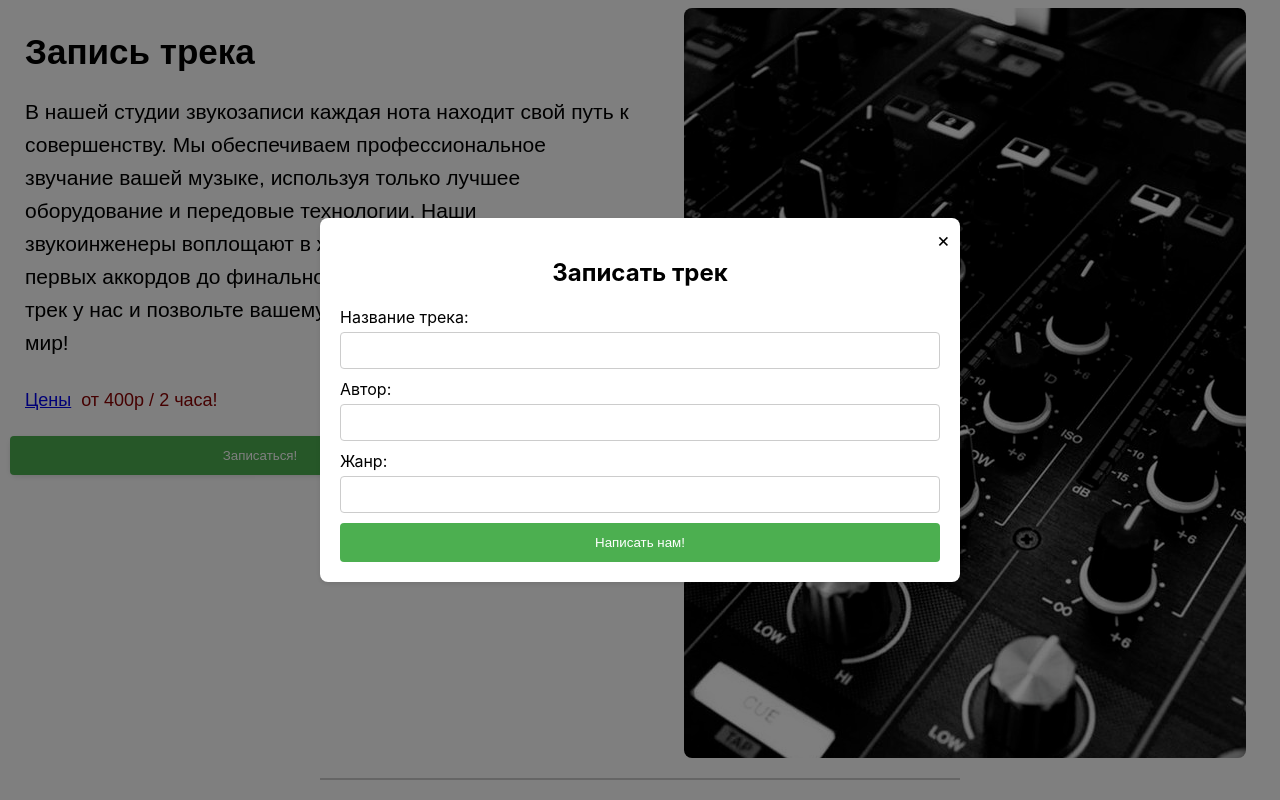
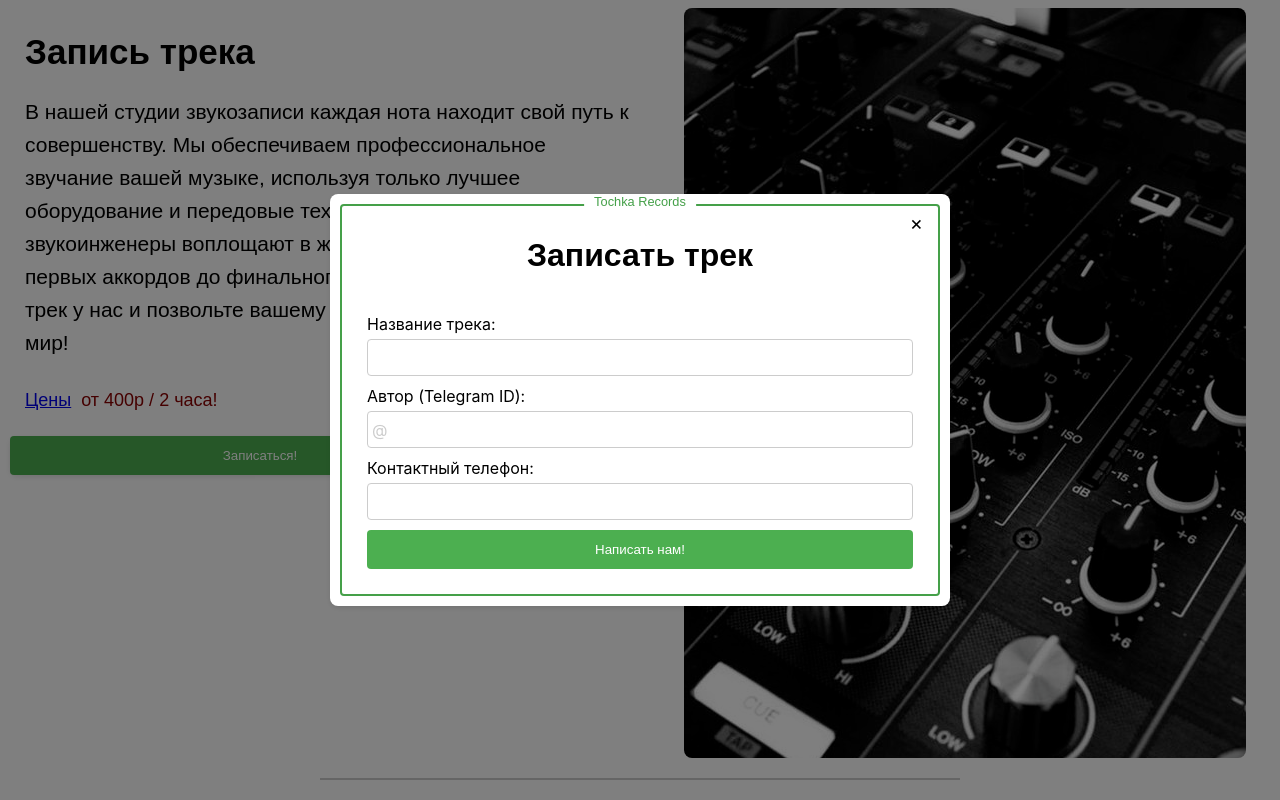
Before and after one commit to timofey1704/tochka-www, a React (Create React App) app in the folder frontend/: page / in a window 1280 px wide. Both pictures are taken after a click on the button "Записаться!". Shown: the part 628-1428 px from the top of the page. Built offline with nearby package versions, Linux system fonts and the light colour scheme.

Commit message:
form refactor

```diff
--- a/frontend/src/components/Navigation/Home.jsx
+++ b/frontend/src/components/Navigation/Home.jsx
@@ -1,6 +1,5 @@
 import { NavLink } from 'react-router-dom'
 import React, { useState } from 'react'
-// import TrackForm from '../TrackForm/TrackForm'
 import TrackFormPopup from '../TrackFormPopup/TrackFormPopup'
 import './Home.css'
 import swiperImg1 from '../../img/swiperImg1.jpeg'
@@ -59,7 +58,6 @@ const Home = () => {
       {isPopupOpen && (
         <TrackFormPopup onClose={() => setIsPopupOpen(false)} />
       )}{' '}
-      {/* если попап открыт, рендерим его */}
     </>
   )
 }
--- a/frontend/src/components/TrackForm/TrackForm.css
+++ /dev/null
@@ -1,19 +0,0 @@
-.track-form .spinner {
-  animation: spinner 1s infinite linear;
-  margin-left: 10px;
-}
-
-@keyframes spinner {
-  from {
-    transform: rotate(0deg);
-  }
-
-  to {
-    transform: rotate(360deg);
-  }
-}
-
-.form-header {
-  text-align: center;
-  margin-bottom: 20px;
-}
--- a/frontend/src/components/TrackFormPopup/TrackFormPopup.css
+++ b/frontend/src/components/TrackFormPopup/TrackFormPopup.css
@@ -13,12 +13,31 @@
 .popup {
   position: relative;
   background-color: white;
-  padding: 20px;
+  padding: 10px;
   border-radius: 8px;
   box-shadow: 0 2px 5px rgba(0, 0, 0, 0.1);
-  max-width: 600px; /* Увеличиваем максимальную ширину */
-  width: 90%; /* Используем процентное значение для адаптивности */
-  margin: 0 auto; /* Центрируем по горизонтали */
+  max-width: 600px;
+  width: 90%;
+  margin: 0 auto;
+}
+
+.popup-border {
+  padding: 25px;
+  border: 2px solid #45a049;
+  border-radius: 4px;
+  position: relative;
+}
+
+.popup-title {
+  font-family: 'Palanquin', sans-serif;
+  color: #45a049;
+  font-size: 0.8rem;
+  position: absolute;
+  top: -12px;
+  left: 50%;
+  transform: translateX(-50%);
+  background-color: white;
+  padding: 0 10px;
 }
 
 .popup input {
@@ -55,6 +74,10 @@
   margin-left: 10px;
 }
 
+.phone-input-container {
+  margin-bottom: 15px;
+}
+
 @keyframes spinner {
   from {
     transform: rotate(0deg);
@@ -67,12 +90,16 @@
 .form-header {
   text-align: center;
   margin-bottom: 20px;
+  font-family: 'Palanquin', sans-serif;
+  font-size: 2rem;
+  position: relative; /* Добавляем позиционирование */
+  top: -20px; /* Поднимаем заголовок */
 }
 
 .close-icon {
   position: absolute;
-  top: 10px;
-  right: 10px;
+  top: 5px;
+  right: 15px;
   font-size: 20px;
   cursor: pointer;
 }
@@ -81,14 +108,35 @@
   color: red;
 }
 
-/* Адаптивные стили для мобильной верстки */
+.author-input-container {
+  position: relative;
+}
+
+.at-symbol {
+  position: absolute;
+  left: 5px;
+  top: 40%;
+  transform: translateY(-50%);
+  opacity: 0.5;
+}
+
+.at-symbol.empty {
+  opacity: 0.2;
+}
+
+#author {
+  padding-left: 20px;
+}
+
+/* mobile */
 @media (max-width: 768px) {
   .popup {
-    width: 100%; /* Устанавливаем ширину на 100% для мобильных устройств */
+    width: 100vw;
+    max-width: none;
   }
 
   .close-icon {
-    top: 5px; /* Поднимаем иконку закрытия для мобильной верстки */
-    right: 5px; /* Перемещаем иконку закрытия для мобильной верстки */
+    top: 5px;
+    right: 5px;
   }
 }
--- a/frontend/src/components/TrackFormPopup/TrackFormPopup.js
+++ b/frontend/src/components/TrackFormPopup/TrackFormPopup.js
@@ -11,20 +11,21 @@ import './TrackFormPopup.css'
 const TrackFormPopup = ({ onClose }) => {
   const [title, setTitle] = useState('')
   const [author, setAuthor] = useState('')
-  const [genre, setGenre] = useState('')
+  const [phone, setPhone] = useState('')
   // eslint-disable-next-line
   const [isLoading, setIsLoading] = useState(false)
+  const [isAuthorEmpty, setIsAuthorEmpty] = useState(true)
   const isLoadingViaAPI = useSelector(selectIsLoadingViaAPI)
   const dispatch = useDispatch()
 
   const handleTelegramRequest = async () => {
-    if (!title || !author || !genre) {
+    if (!title || !author || !phone) {
       dispatch(setError('Поля не могут быть пустыми!'))
       return
     }
     setIsLoading(true)
     const trackDetails = {
-      message: `Название трека: ${title}, Автор: ${author}, Жанр: ${genre}`,
+      message: `Название трека: ${title}, Автор: ${author}, Контактный номер: ${phone}`,
     }
     try {
       await dispatch(
@@ -34,7 +35,7 @@ const TrackFormPopup = ({ onClose }) => {
         })
       )
       setIsLoading(false)
-      onClose() // закрываем попап после успешной отправки данных
+      onClose()
     } catch (error) {
       console.error('Ошибка при отправке данных:', error)
       setIsLoading(false)
@@ -42,9 +43,16 @@ const TrackFormPopup = ({ onClose }) => {
     }
   }
 
+  const handleAuthorChange = (e) => {
+    setAuthor(e.target.value)
+    setIsAuthorEmpty(e.target.value === '')
+  }
+
   return (
     <div className="popup-container">
       <div className="popup">
+        <div className="popup-border">
+          <span className="popup-title">Tochka Records</span>
           <h2 className="form-header">Записать трек</h2>
           <form onSubmit={(e) => e.preventDefault()}>
             <div>
@@ -58,25 +66,28 @@ const TrackFormPopup = ({ onClose }) => {
             </div>
 
             <div>
-            <label htmlFor="author">Автор: </label>
+              <label htmlFor="author">Автор (Telegram ID): </label>
+              <div className="author-input-container">
+                <span className={`at-symbol ${isAuthorEmpty ? 'empty' : ''}`}>
+                  @
+                </span>
                 <input
                   type="text"
                   id="author"
                   value={author}
-              onChange={(e) => setAuthor(e.target.value)}
+                  onChange={handleAuthorChange}
                 />
+              </div>
             </div>
 
             <div>
-            <div>
-              <label htmlFor="genre">Жанр: </label>
+              <label htmlFor="phone">Контактный телефон: </label>
               <input
                 type="text"
-                id="genre"
-                value={genre}
-                onChange={(e) => setGenre(e.target.value)}
+                id="phone"
+                value={phone}
+                onChange={(e) => setPhone(e.target.value)}
               />
-            </div>
             </div>
 
             <button
@@ -99,6 +110,7 @@ const TrackFormPopup = ({ onClose }) => {
           </span>
         </div>
       </div>
+    </div>
   )
 }
 
```
Also changed, not shown: frontend/src/components/TrackForm/TrackForm.js (deleted, +0 -93 lines). Lines whose indentation alone changed are shown as unchanged.
